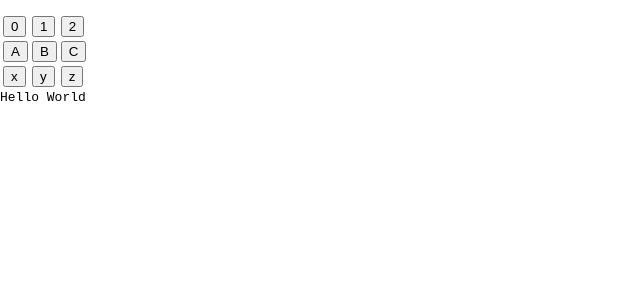
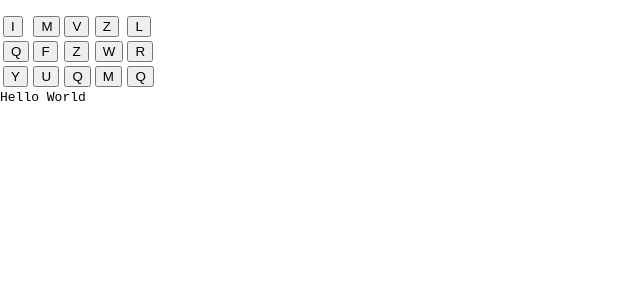
Before and after one commit to AndrewWigginCout/boggle-reactjs, a React (Create React App) app: page / in a window 1280 px wide. Shown: the top 300 px of the page, without its empty margins (0-640 px from the left). Built offline with nearby package versions, Linux system fonts and the light colour scheme.

Commit message:
row foor loop

```diff
--- a/src/App.js
+++ b/src/App.js
@@ -2,13 +2,20 @@ import logo from './logo.svg';
 import './App.css';
 import Greet from './components/Greet'
 
+const alpha = Array.from(Array(26)).map((e, i) => i + 65);
+const alphabet = alpha.map((x) => String.fromCharCode(x));
+console.log(alphabet);
+
+function getRandomChar() {
+  return String.fromCharCode(Math.floor(Math.random() * 26 + 65));
+}
+
 const TableRow = (props) => {
-  return(
-    <tr>
-      {props.v.map(c => (
-      <td><Greet char={c}/></td>
-      ))}
-    </tr>)
+  let content = [];
+  for (let i = 0; i < 5; i++){
+    content.push(<td><Greet char={getRandomChar()}/></td>)
+  }
+  return(<tr>{content}</tr>)
 }
 
 const Table = (props) => {
```
